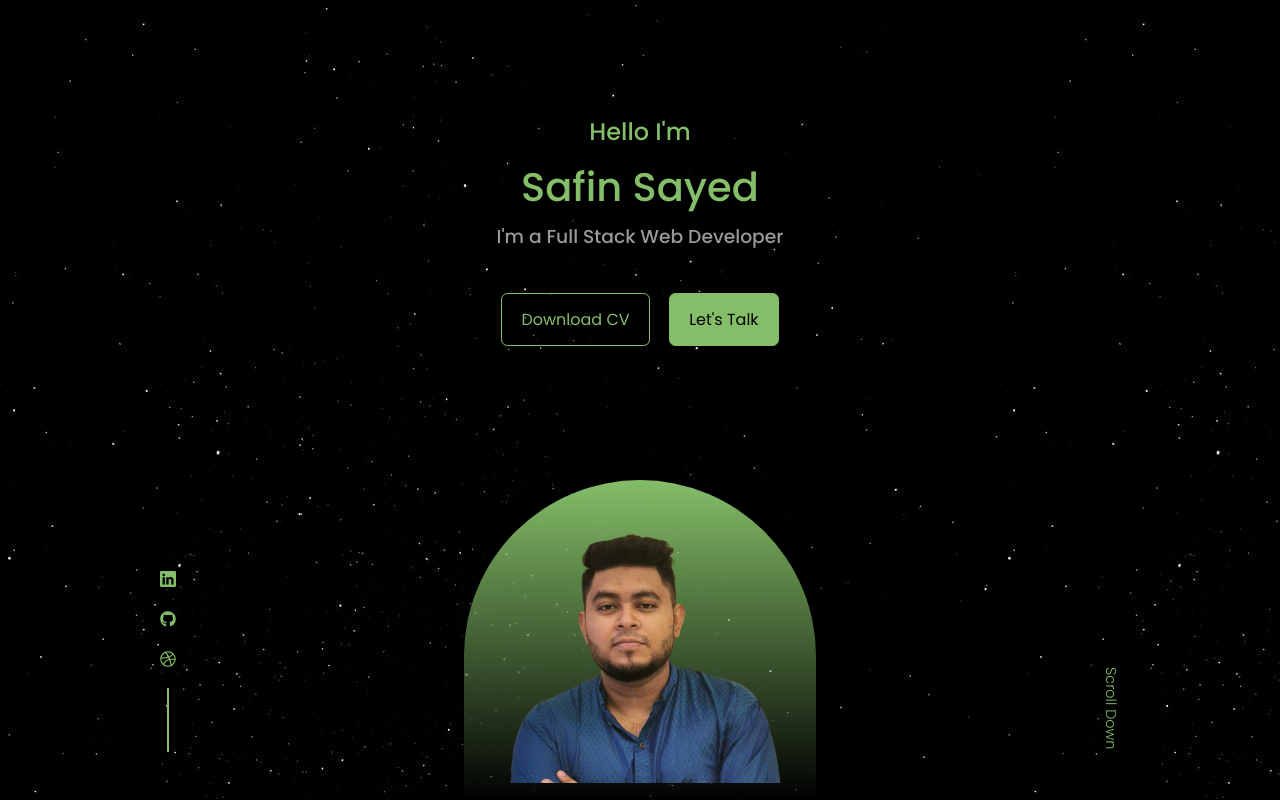
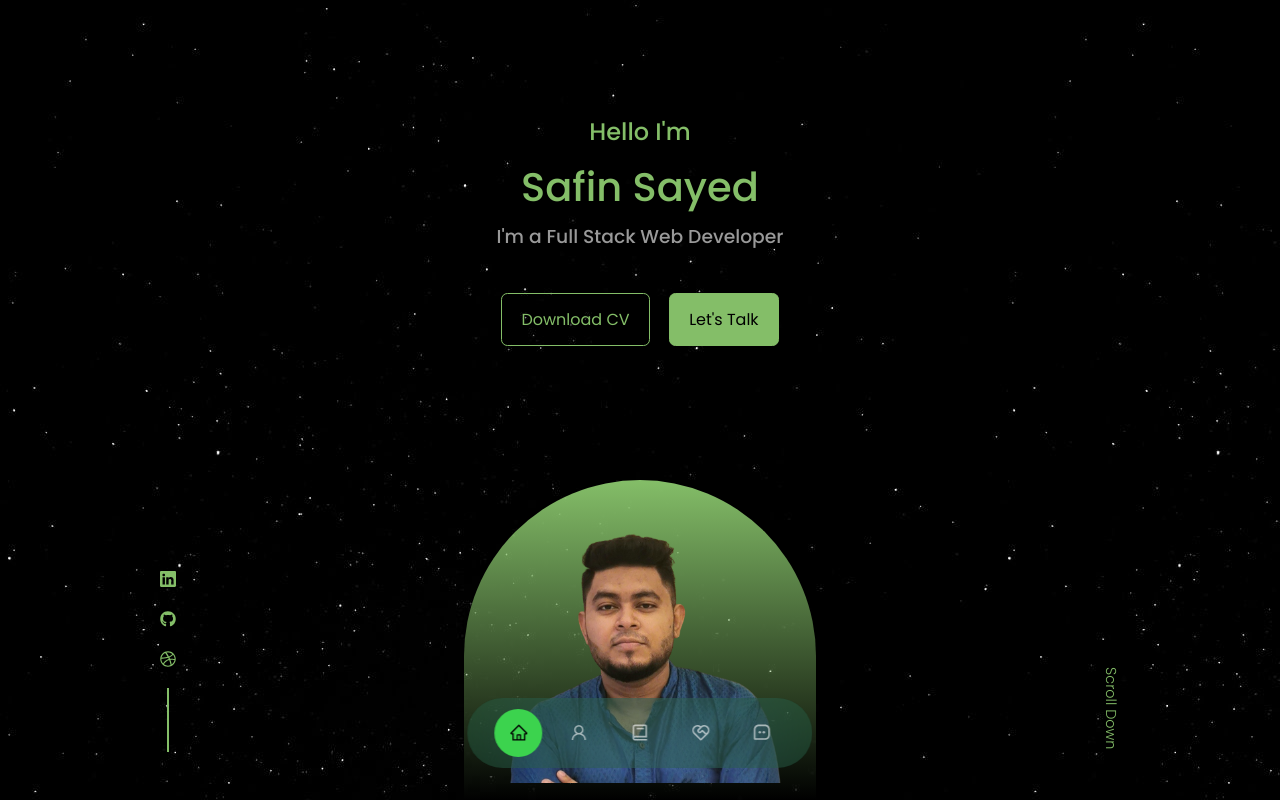
Before and after one commit to safin777/safinportfolio, a React (Create React App) app: page / in a window 1280 px wide. Shown: the top 800 px of the page. Built offline with nearby package versions, Linux system fonts and the light colour scheme; a web font is replaced by a local one.

Commit message:
floating nav design is done.

```diff
--- a/src/components/nav/Nav.jsx
+++ b/src/components/nav/Nav.jsx
@@ -5,24 +5,26 @@
 import { BiBook } from "react-icons/bi";
 import { RiServiceLine } from "react-icons/ri";
 import { BiMessageSquareDots } from "react-icons/bi";
+import { useState } from 'react';
 
 
 const Nav = () => {
+    const[activeNav, setActiveNav] = useState('#');
     return (
         <nav className="nav">
-            <a href="#">
+            <a href="#" onClick={()=> setActiveNav('#')} className={activeNav === '#' ? 'active' : ''}>
                 <AiOutlineHome />
             </a>
-            <a href="#about">
+            <a href="#about" onClick={()=> setActiveNav('#about')} className={activeNav === '#about' ? 'active' : ''}>
                 <AiOutlineUser />
             </a>
-            <a href="#experience">
+            <a href="#experience" onClick={()=> setActiveNav('#experience')} className={activeNav === '#experience' ? 'active' : ''}>
                 <BiBook />
             </a>
-            <a href="#services">
+            <a href="#services" onClick={()=> setActiveNav('#services')} className={activeNav === '#services' ? 'active' : ''}>
                 <RiServiceLine />
             </a>
-            <a href="#contact">
+            <a href="#contact" onClick={()=> setActiveNav('#contact')} className={activeNav === '#contact' ? 'active' : ''}>
                 <BiMessageSquareDots />
             </a>
         </nav>
--- a/src/components/nav/nav.css
+++ b/src/components/nav/nav.css
@@ -1,9 +1,35 @@
 nav{
-  background: rgba(17, 226, 108, 0.464);
+  background: rgba(40, 112, 72, 0.335);
   width: max-content;
   display: block;
   padding: 0.7rem 1.7rem;
   z-index:2;
-  /* position: fixed; */
+  position: fixed;
+  left:50%;
+  transform: translateX(-50%);
+  display: flex;
+  gap: .8rem;
+  bottom: 2rem;
+  border-radius: 3rem;
+  backdrop-filter: blur(60px);
 
 }
+
+nav a{
+  background:transparent;
+  padding: .9rem;
+  border-radius: 50%;
+  display: flex;
+  color: var(--color-light);
+  font-size: 1.2rem;
+}
+
+nav a:hover{
+  background-color: rgb(60, 211, 78);
+  color: black;
+}
+
+nav a.active{
+  background-color: rgb(60, 211, 78);
+  color: black;
+}
```
